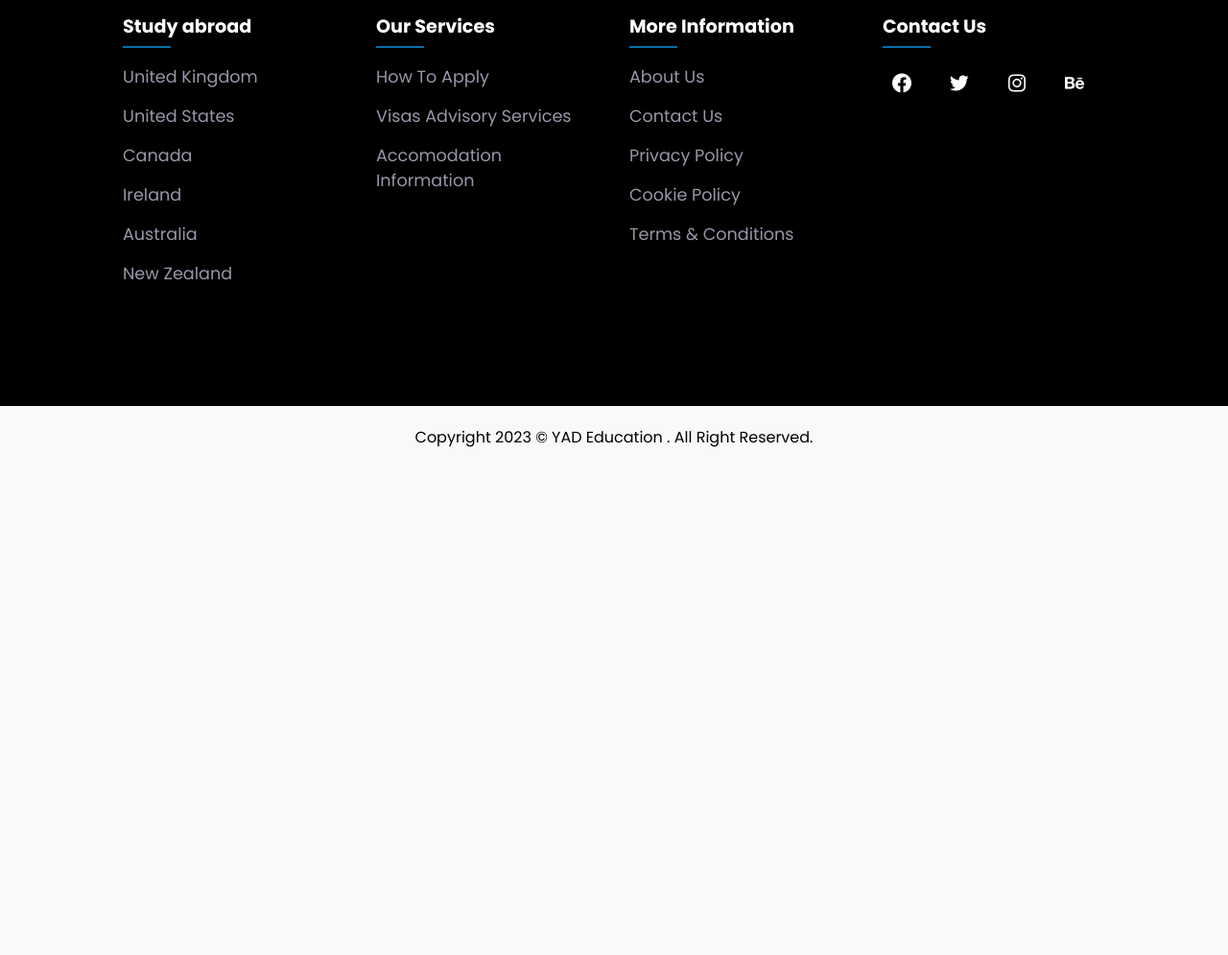
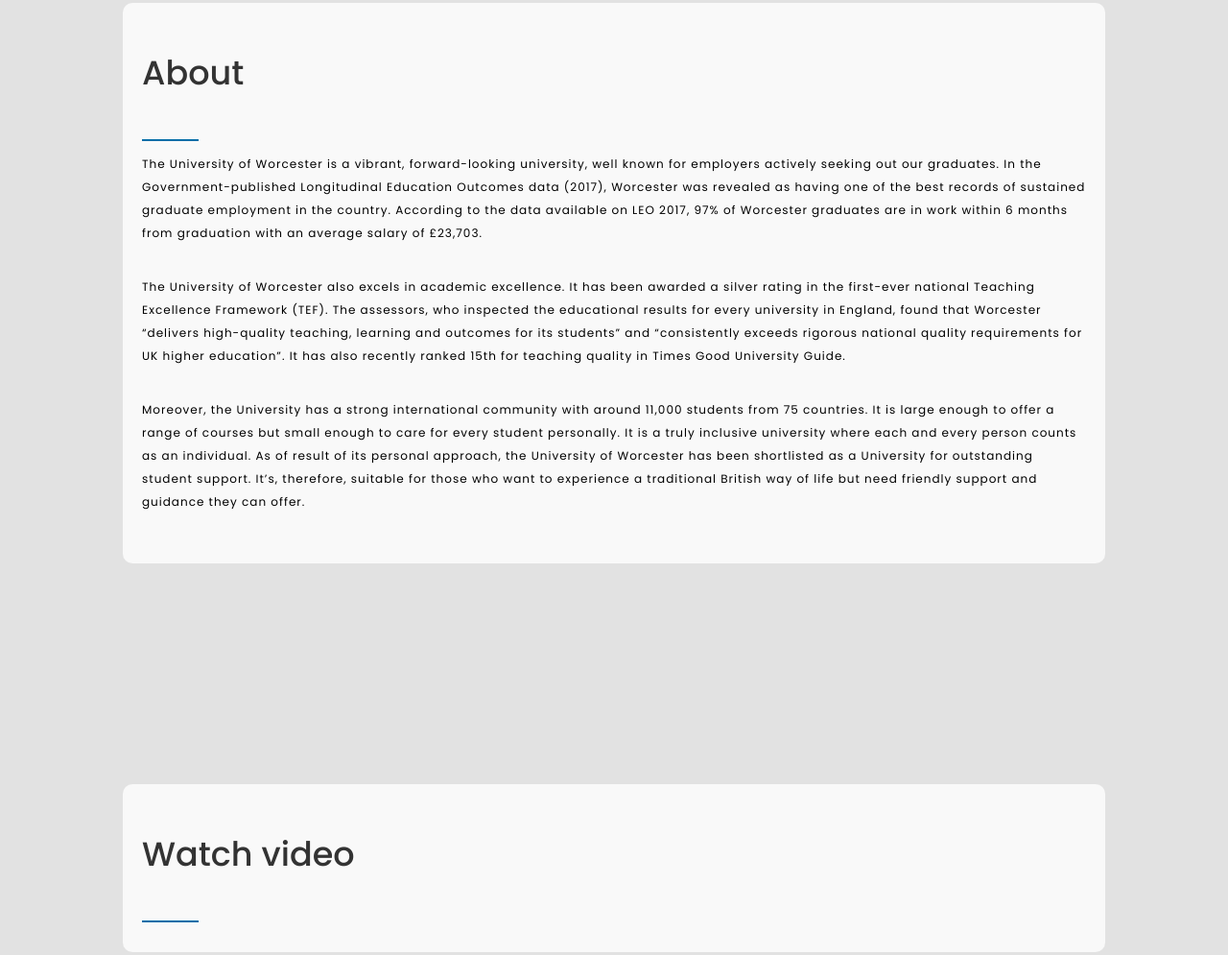
Before and after one commit to onaya7/YAD_education, a plain HTML site: page universityofworcester.html in a window 1280 px wide. Shown: the part 592-1587 px from the top of the page at 96% size. Before the commit the page ends 1080 px from the top, so only its background shows below. Drawn offline with nearby package versions, Linux system fonts and the light colour scheme.

Commit message:
updated university pages 9

```diff
--- a/static/css/style.css
+++ b/static/css/style.css
@@ -789,7 +789,55 @@
 .socials span:hover{
     transform: scale(1.04) translateY(5px);
 }
+.about-body, .about-video{
+    background-color: #E2E2E2;
+}
+.about-body h2, .about-video h2{
+    color: var(--dark-grey);
+    font-weight: 500;
+    font-size: 35px;
+    line-height: 43px;
+    position: relative;
+    margin-bottom:30px;
+}
 
+.about-body h2::before, .about-video h2::before {
+    content: "";
+    position: absolute;
+    height: 2px;
+    width: 59px;
+    left: 0;
+    bottom: -50px;
+    background: var(--blue);
+}
+
+.about-text{
+    display: flex;
+    flex-direction: column;
+    gap: 2rem;
+    width: 100%;
+    background-color: var(--bg-color);
+    border-radius: 10px;
+    padding: 5% 20px;
+}
+
+.about-text p{
+    font-size: 12px;
+    color: var(--black);
+    letter-spacing:1px;
+
+}
+
+.about-text p::selection{
+    color: var(--blue);
+}
+
+.video{
+    width: 100%;
+    background-color: var(--bg-color);
+    border-radius: 10px;
+    padding: 5% 20px;
+}
   /* large screen size : from 1140px to 1560px */
 
 
--- a/universityofworcester.html
+++ b/universityofworcester.html
@@ -87,11 +87,49 @@
 
     </div>
 
-    <!-- <div class="uni-text">
-        <a href="index.html">Home</a>
-        <i class='bx bx-chevron-right'></i>
-        <a href="australia.html" class="active">Australia</a>
-    </div> -->
+    <section class="about-body">
+        <div class="about-text">
+            <h2>About</h2>
+            <p>The University of Worcester is a vibrant, forward-looking university, well known for employers actively
+                seeking out our graduates. In the Government-published Longitudinal Education Outcomes data (2017),
+                Worcester was revealed as having one of the best records of sustained graduate employment in the
+                country. According to the data available on LEO 2017, 97% of Worcester graduates are in work within 6
+                months from graduation with an average salary of £23,703.</p>
+
+            <p>The University of Worcester also excels in academic excellence. It has been awarded a silver rating in
+                the first-ever national Teaching Excellence Framework (TEF). The assessors, who inspected the
+                educational results for every university in England, found that Worcester “delivers high-quality
+                teaching, learning and outcomes for its students” and “consistently exceeds rigorous national quality
+                requirements for UK higher education”. It has also recently ranked 15th for teaching quality in Times
+                Good University Guide.</p>
+
+
+            <p>Moreover, the University has a strong international community with around 11,000 students from 75
+                countries. It is large enough to offer a range of courses but small enough to care for every student
+                personally. It is a truly inclusive university where each and every person counts as an individual. As
+                of result of its personal approach, the University of Worcester has been shortlisted as a University for
+                outstanding student support. It’s, therefore, suitable for those who want to experience a traditional
+                British way of life but need friendly support and guidance they can offer.</p>
+        </div>
+    </section>
+
+    <section class="about-video">
+        <div class="video">
+            <h2>Watch video</h2>
+
+        </div>
+    </section>
+
+    <section class="about-body">
+        <div class="about-text">
+            <h2>Why study here</h2>
+            <p><i class='bx bx-chevron-down' ></i> Innovative and highly relevant courses.</p>
+            <p><i class='bx bx-chevron-down' ></i> Excellent, inspiring teaching.</p>
+            <p><i class='bx bx-chevron-down' ></i> A truly friendly, inclusive approach with excellent student support. </p>
+            <p><i class='bx bx-chevron-down' ></i> An outstanding record of graduate employment.</p>
+            <p><i class='bx bx-chevron-down' ></i> A beautiful home in historic Worcester.</p>
+
+    </section>
 
 
 
```
